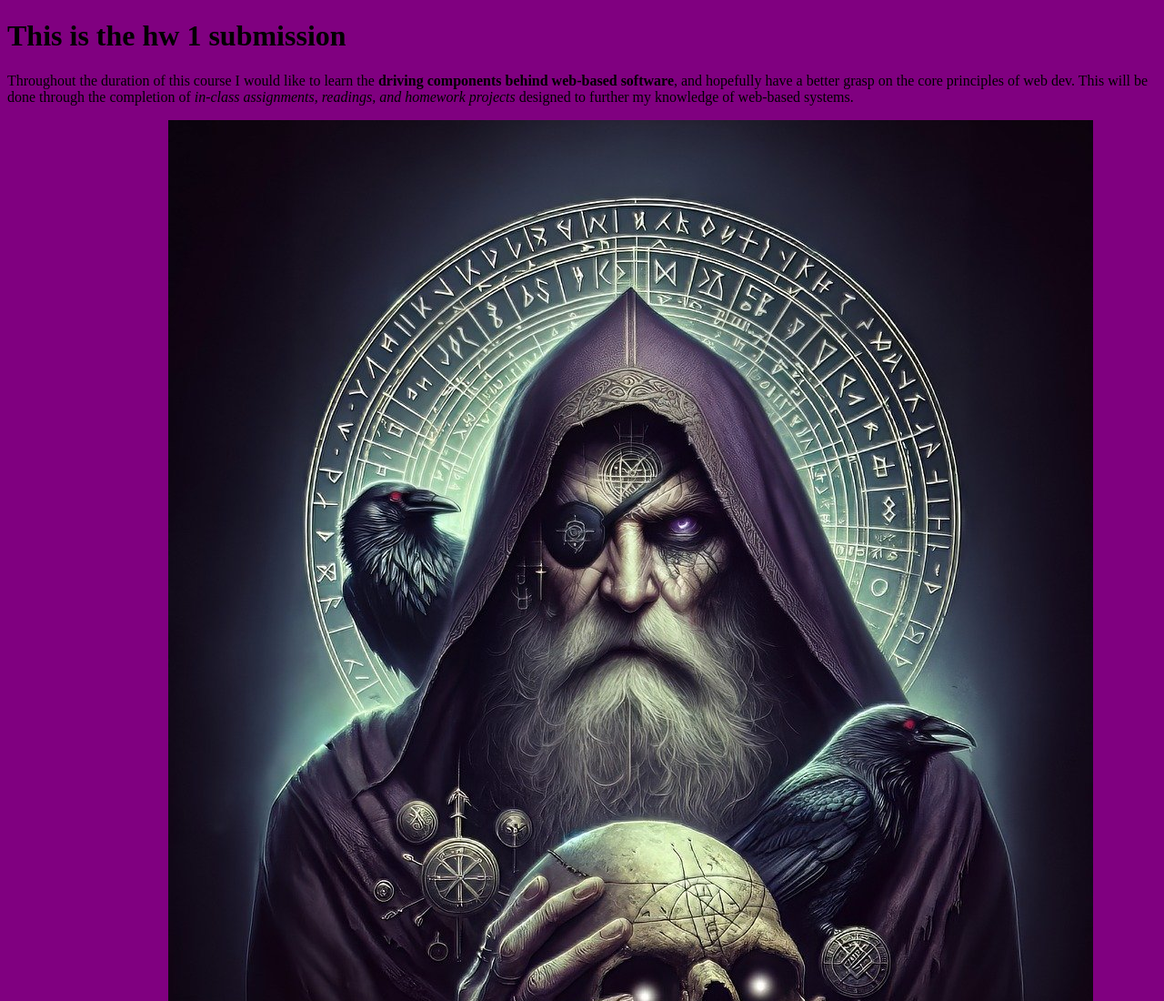
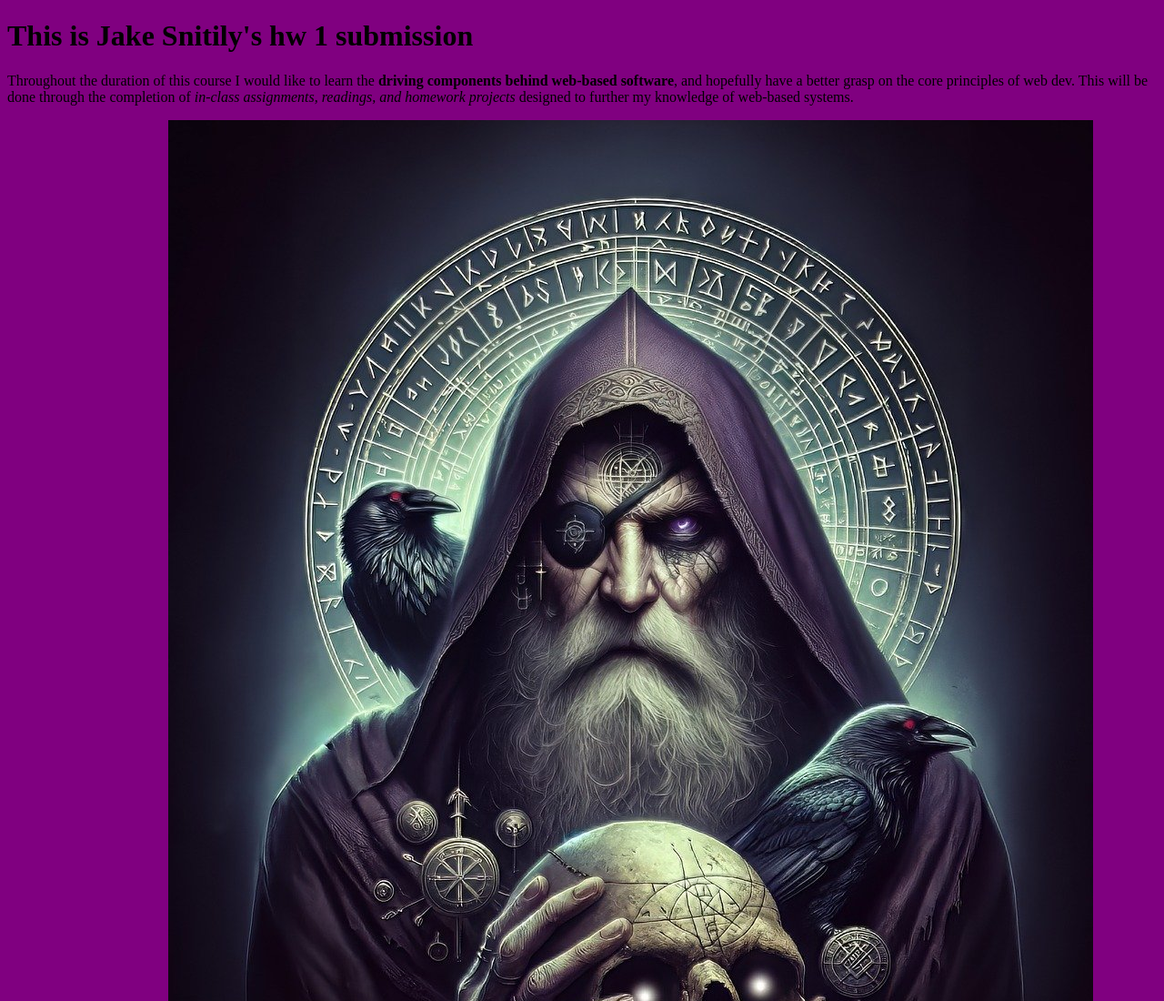
Before and after one commit to GU-Web-Dev-2024/homework-1-Jsnit, a plain HTML site: page index.html in a window 1280 px wide. Shown: the top 1100 px of the page at 91% size. Drawn offline with Linux system fonts and the light colour scheme.

Commit message:
updated header to reflect submission

```diff
--- a/index.html
+++ b/index.html
@@ -8,7 +8,7 @@
     </style>
 </head>
 <body>
-    <h1>This is the hw 1 submission</h1>
+    <h1>This is Jake Snitily's hw 1 submission</h1>
     <p>Throughout the duration of this course I would like to learn the <strong>driving components behind web-based software</strong>, and hopefully have a better grasp on the core principles of web dev.
         This will be done through the completion of <em>in-class assignments, readings, and homework projects</em> designed to further my knowledge of web-based systems.
     </p>
```
